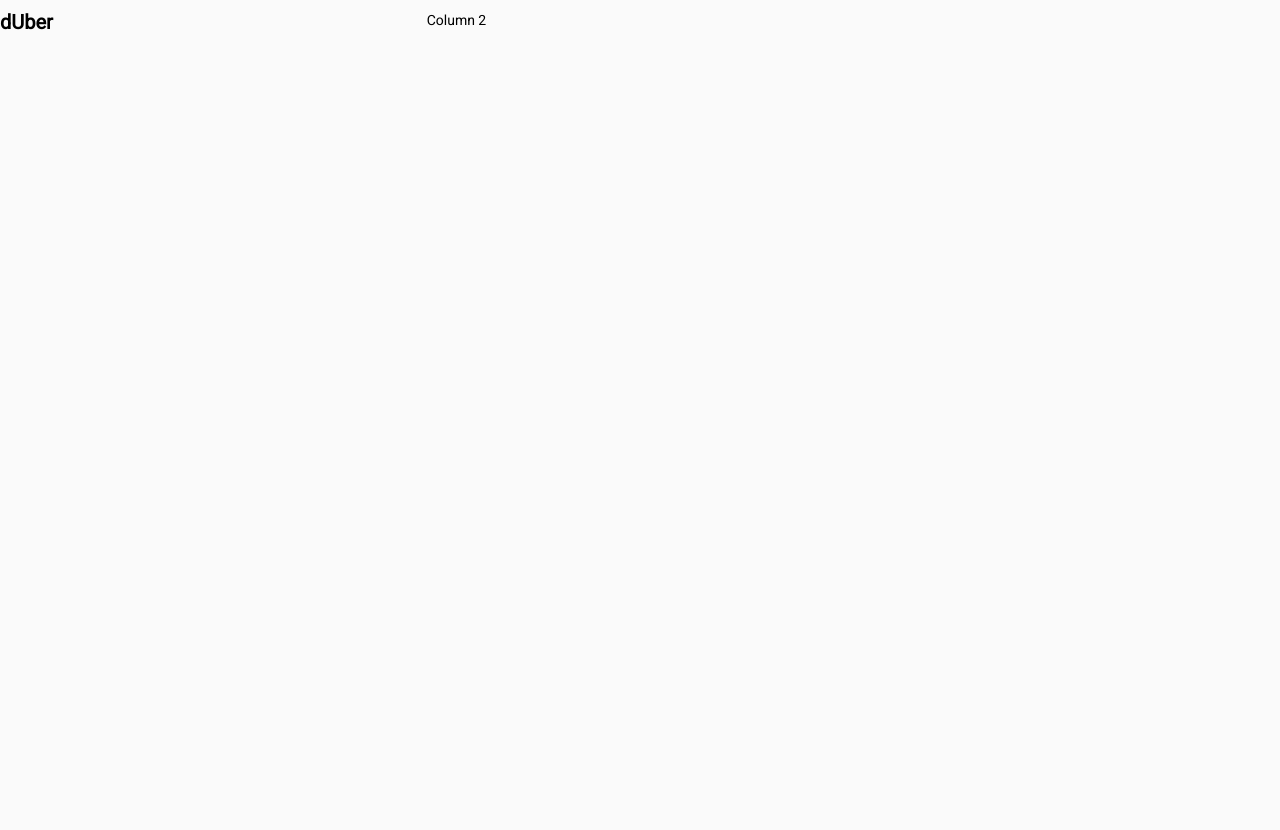
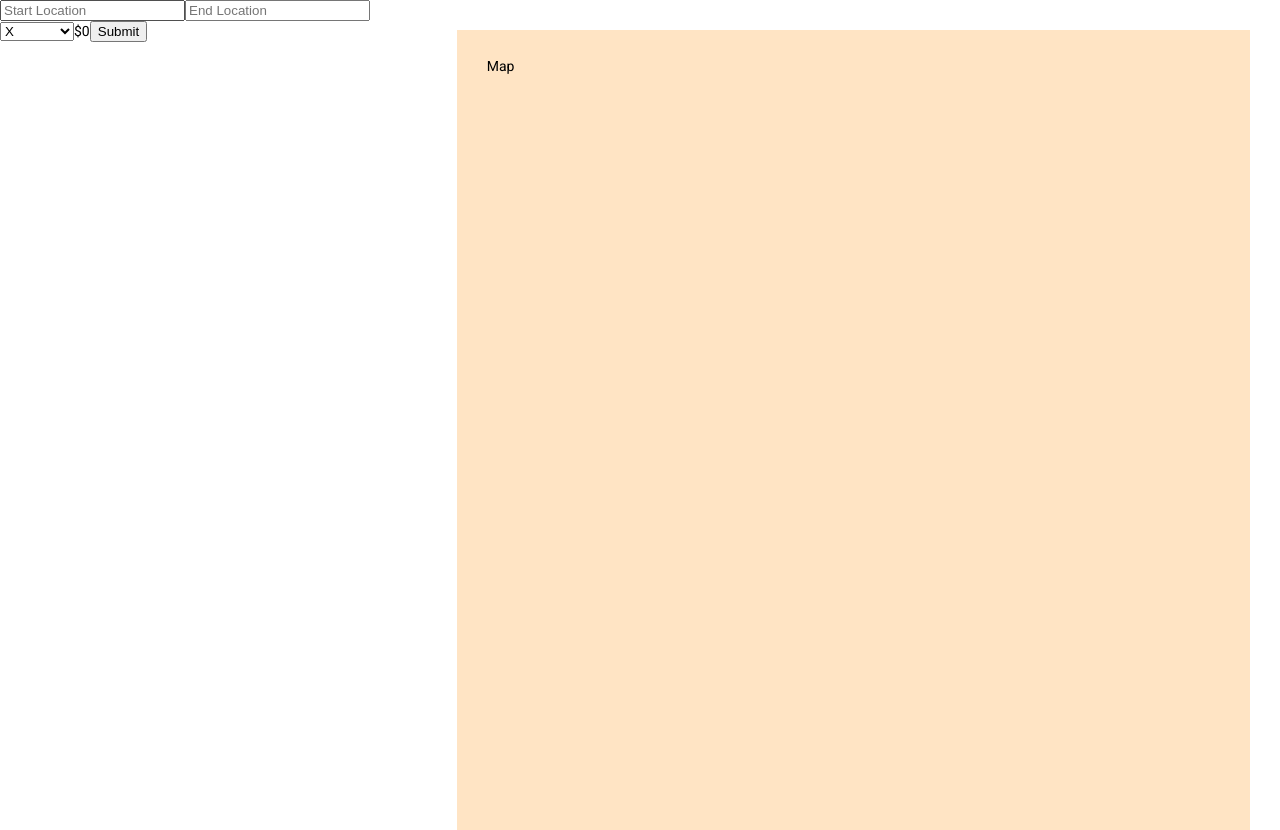
Before and after one commit to dompainter/dUber, a React app: page / in a window 1280 px wide. Before the commit the page ends 800 px from the top, so only its background shows below. Built offline with nearby package versions, Linux system fonts and the light colour scheme.

Commit message:
Bulk out components and fare form

```diff
--- /dev/null
+++ b/src/common/ride-types.js
@@ -0,0 +1,27 @@
+const rideTypes = [{
+    id: 'x',
+    name: 'X',
+    surchage: 1.2,
+    canSetNumSeats: false
+}, {
+    id: 'pool',
+    name: 'Pool',
+    surchage: 1,
+    canSetNumSeats: true
+}, {
+    id: 'xl',
+    name: 'XL',
+    surchage: 1.5,
+    canSetNumSeats: false
+}, {
+    id: 'chopper',
+    name: 'Chopper',
+    surchage: 25,
+    canSetNumSeats: false
+}]
+
+export function getAllRideTypes () { return rideTypes }
+
+export function getRideType (rideTypeId) {
+    return rideTypes.find(({ id }) => id === rideTypeId)
+}
--- /dev/null
+++ b/src/components/fare-estimate/index.js
@@ -0,0 +1,24 @@
+import React from 'react'
+import propTypes from 'prop-types'
+// import calculateFare from '../../utils/calculate-fare'
+
+const formatCost = price => `$${price}`
+
+const FareEstimate = ({ startLocation, endLocation, rideType }) => {
+    const fareCost = 0
+    // calculateFare(startLocation, endLocation, rideType)
+
+    return (
+        <>
+            {formatCost(fareCost)}
+        </>
+    )
+}
+
+FareEstimate.propTypes = {
+    startLocation: propTypes.string,
+    endLocation: propTypes.string,
+    rideType: propTypes.string
+}
+
+export default FareEstimate
--- /dev/null
+++ b/src/components/journey-details/index.js
@@ -0,0 +1,43 @@
+import React, { useEffect, useState } from 'react'
+import { getAllRideTypes, getRideType } from '../../common/ride-types'
+
+import FareEstimate from '../fare-estimate'
+
+const JourneyDetails = () => {
+    const rideTypes = getAllRideTypes()
+    const [isNumSeatsVisible, setIsNumSeatsVisible] = useState(false)
+    const [rideType, setRideType] = useState(rideTypes[0])
+
+    useEffect(() => {
+        const { canSetNumSeats } = getRideType(rideType.id)
+        setIsNumSeatsVisible(canSetNumSeats)
+    }, [rideType])
+
+    const handleSelectChange = e => setRideType(getRideType(e.target.value))
+
+    return (
+        <form>
+            <input type="text" id="startLocation" placeholder="Start Location" />
+            <input type="text" id="endLocation" placeholder="End Location" />
+            <select name="rideType" id="rideType" onChange={handleSelectChange} value={rideType.id}>
+                {rideTypes.map(({ id, name: rideTypeName }) => (
+                    <option key={id} value={id}>
+                        {rideTypeName}
+                    </option>
+                ))}
+            </select>
+            {isNumSeatsVisible && (
+                <>
+                    <input type="radio" id="seatsOne" />
+                    <label>1</label>
+                    <input type="radio" id="seatsTwo" />
+                    <label>2</label>
+                </>
+            )}
+            <FareEstimate />
+            <button type="submit">Submit</button>
+        </form>
+    )
+}
+
+export default JourneyDetails
--- /dev/null
+++ b/src/components/map/index.js
@@ -0,0 +1,25 @@
+import React from 'react'
+import styled from 'styled-components'
+import getFont from '../../utils/font'
+
+const Container = styled.section`
+    width: 100%;
+    height: 100%;
+    background-color: bisque;
+    margin: 30px;
+`
+
+const Content = styled.div`
+    font: ${getFont()};
+    margin: 30px;
+`
+
+const Map = () => (
+    <Container>
+        <Content>
+            Map
+        </Content>
+    </Container>
+)
+
+export default Map
--- a/src/index.html
+++ b/src/index.html
@@ -6,6 +6,5 @@
   </head>
   <body>
     <div id="app"></div>
-    <script src="dist/bundle.js"></script>
   </body>
 </html>
--- a/src/index.js
+++ b/src/index.js
@@ -4,13 +4,12 @@ import styled, { createGlobalStyle } from 'styled-components'
 
 import getFont from './utils/font'
 
-import Header from './components/header'
+import JourneyDetails from './components/journey-details'
+import Map from './components/map'
 
 const GlobalStyle = createGlobalStyle`
   html, body, #root {
     margin: 0;
-    font-family: sans-serif;
-    background-color: #fafafa;
   }
 `
 
@@ -26,20 +25,14 @@ const Row = styled.div`
     display: flex;
 `
 
-const UserInput = styled.div`
-    height: 100px;
-`
-
 const App = () => (
     <main>
         <Row>
             <Column flexSize={1}>
-                <UserInput>
-                    <Header title="dUber"/>
-                </UserInput>
+                <JourneyDetails />
             </Column>
             <Column flexSize={2}>
-                <p>Column 2</p>
+                <Map />
             </Column>
         </Row>
         <GlobalStyle />
--- /dev/null
+++ b/src/utils/calculate-fare.js
@@ -0,0 +1,18 @@
+import { getRideType } from '../common/ride-types'
+
+/**
+ * Function to calculate the price of a fare
+ *
+ * @param {startLocation} startLocation - location ride starts at
+ * @param {endLocation} endLocation - location ride ends at
+ * @param {rideType} rideType - type of ride for journey
+ * @returns {string} calculated fare cost
+ */
+export default function calculateFare (startLocation, endLocation, rideType) {
+    const desiredRideType = getRideType(rideType)
+
+    const distance = startLocation + endLocation
+    const surcharge = desiredRideType ? desiredRideType.surcharge : null
+
+    return surcharge + distance
+}
--- a/src/utils/font.js
+++ b/src/utils/font.js
@@ -3,9 +3,9 @@
  *
  * @param {Options} Options - font options object
  * @param {options.fontSize} fontSize - optional font size
- * @param {options.fontWeight} fontSize - optional font weight
+ * @param {options.fontWeight} fontWeight - optional font weight
  * @param {options.lineHeight} lineHeight - optional line height
- * @param {options.lineHeight} lineHeight - optional line height
+ * @param {options.fontFamily} fontFamily - optional font family
  * @returns {string} font style
  */
 export default function getFont ({
```
Also changed, not shown: 1 other file.
